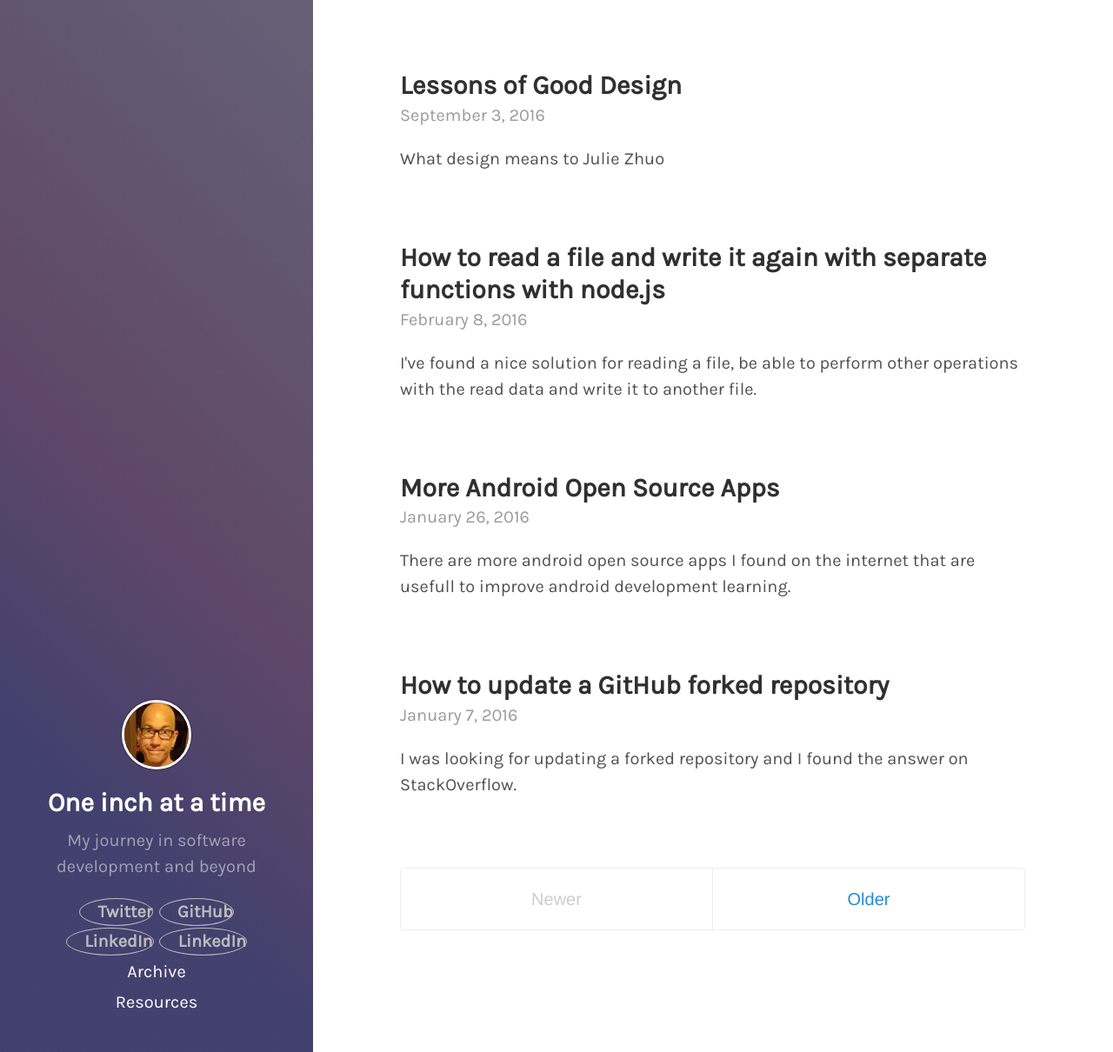
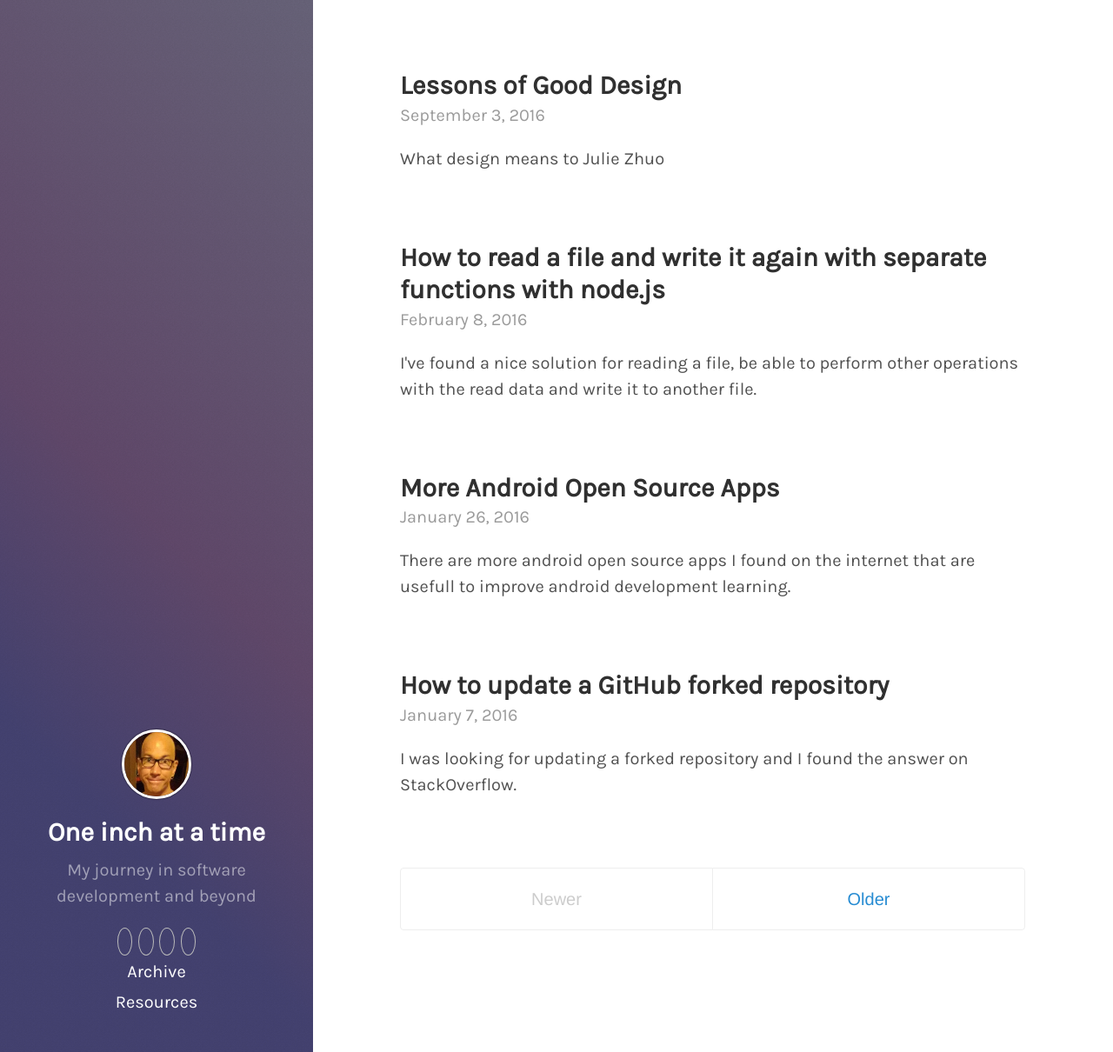
Before and after one commit to kingsor/kingsor.github.io, a Jekyll site: the page built from index.html, in a window 1280 px wide and 1210 px high. Shown: the whole window at 87% size. Built offline with Jekyll 4.4.1, drawn with Linux system fonts in a browser that asks for light colours; some web fonts are replaced; the list of posts is cut into pages by our own code.

Commit message:
update sidebar social icons

```diff
--- a/_includes/sidebar.html
+++ b/_includes/sidebar.html
@@ -16,28 +16,24 @@
       <li class="social-item twitter">
         <a href="{{ site.twitter }}" title="me on Twitter" target="_blank">
           <i class='icon fi-social-twitter'></i>
-          <span class="label">Twitter</span>
         </a>
       </li>
       <!-- GitHub -->
       <li class="social-item github">
         <a href="{{ site.github }}" title="me on GitHub" target="_blank">
           <i class='icon fi-social-github'></i>
-          <span class="label">GitHub</span>
         </a>
       </li>
       <!-- LinkedIn -->
       <li class="social-item linkedin">
         <a href="{{site.linkedin}}" title="me on LinkedIn" target="_blank">
           <i class='icon fi-social-linkedin'></i>
-          <span class="label">LinkedIn</span>
         </a>
       </li>
       <!-- Medium -->
       <li class="social-item medium">
         <a href="{{site.medium}}" title="me on Medium" target="_blank">
           <i class='icon fi-social-medium'></i>
-          <span class="label">LinkedIn</span>
         </a>
       </li>
     </ul>
```
